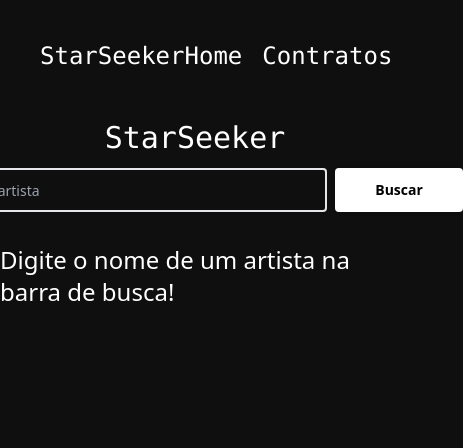
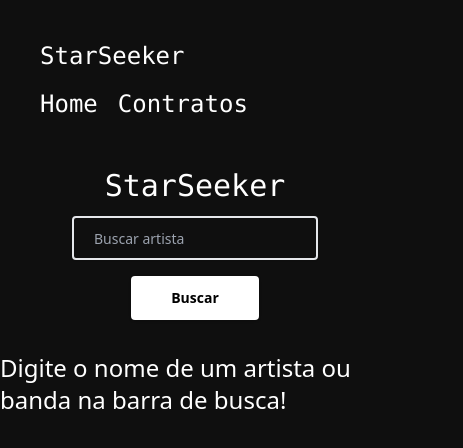
Before and after one commit to kopz9/teste-tecnico, a React (Vite) app: page / in a window 390 px wide. Shown: the top 448 px of the page, 463 px wide, since content can reach past the window. Built offline with nearby package versions, Linux system fonts and the light colour scheme.

Commit message:
feat: add responsivity + update readme

```diff
--- a/src/components/NavBar.jsx
+++ b/src/components/NavBar.jsx
@@ -3,9 +3,9 @@ import { Link } from "react-router-dom";
 export const NavigationBar = () => {
   return (
 <>
-      <header className="text-2xl font-mono text-white top-0 z-[20] p-5 mx-5 mt-5 flex items-center justify-between">
+  <header className="text-2xl font-mono text-white top-0 z-[20] p-5 mx-5 mt-5 flex items-center justify-between flex-wrap sm:flex-nowrap">
     <Link to="/" className="transition-transform duration-300 hover:translate-y-[-4px]">StarSeeker</Link>
-        <div className="flex items-center space-x-5">
+    <div className="flex items-center space-x-5 mt-4 sm:mt-0">
       <Link to="/" className="transition-transform duration-300 hover:translate-y-[-3px]">Home</Link>
       <Link to="/hiredArtists" className="transition-transform duration-300 hover:translate-y-[-2px]">Contratos</Link>
     </div>
--- a/src/components/SearchBar.jsx
+++ b/src/components/SearchBar.jsx
@@ -1,18 +1,24 @@
-import React, { useState } from "react";
+import React, { useState, useEffect } from "react";
 import { Link } from "react-router-dom";
 import { Input } from "./ui/input";
 import { Button } from "./ui/button";
 import { NavigationBar } from "./NavBar";
 import toast, { Toaster } from "react-hot-toast";
 
-
 function SearchBar() {
   const [artist, setArtist] = useState("");
   const [artists, setArtists] = useState([]);
   const [hiredArtists, setHiredArtists] = useState([]);
   const [selectedDate, setSelectedDate] = useState("");
+  const [searchActive, setSearchActive] = useState(false);
 
+  const formDataList = JSON.parse(localStorage.getItem("formDataList")) || [];
 
+  useEffect(() => {
+    const savedHiredArtists =
+      JSON.parse(localStorage.getItem("hiredArtists")) || [];
+    setHiredArtists(savedHiredArtists);
+  }, []);
 
   function handleSearch(e) {
     e.preventDefault();
@@ -21,6 +27,7 @@ function SearchBar() {
       return;
     }
 
+    setSearchActive(true);
     setArtist("");
     getArtist(artist);
   }
@@ -34,6 +41,8 @@ function SearchBar() {
       console.log(res.artists.items);
     } catch (error) {
       console.log(error);
+    } finally {
+      setSearchActive(false);
     }
   }
 
@@ -46,27 +55,31 @@ function SearchBar() {
           <h2 className="font-medium font-mono text-white text-3xl mt-7 mb-3">
             StarSeeker
           </h2>
-          <div className="flex items-center">
+          <div className="flex flex-col sm:flex-row items-center">
             <Input
-              className="w-[400px] p-[20px] rounded border-2 text-white focus:outline-none"
+              className="w-full sm:w-[400px] p-[20px] rounded border-2 text-white focus:outline-none mb-4 sm:mb-0 sm:mr-2"
               type="text"
               placeholder="Buscar artista"
               value={artist}
               onChange={(e) => setArtist(e.target.value)}
             />
-            <form onSubmit={handleSearch} className="ml-2">
             <Button
               className="bg-white hover:bg-slate-400 text-black font-bold py-[22px] px-[40px] rounded"
               type="submit"
             >
               Buscar
             </Button>
-            </form>
           </div>
         </div>
+        {searchActive ? (
+          <p className="text-white text-2xl mt-8">
+            Carregando resultados da busca...
+          </p>
+        ) : (
+          <>
             {artists.length === 0 ? (
               <p className="text-white text-2xl mt-8">
-            Digite o nome de um artista na barra de busca!
+                Digite o nome de um artista ou banda na barra de busca!
               </p>
             ) : (
               <div className="grid grid-cols-1 sm:grid-cols-2 md:grid-cols-3 lg:grid-cols-4 gap-4 mt-8">
@@ -102,9 +115,16 @@ function SearchBar() {
                             date: selectedDate,
                           },
                         ]);
+
+                        const artistAndPhotoUrl = {
+                          ...artist.data.profile,
+                          photoUrl:
+                            artist.data.visuals.avatarImage.sources[0].url,
+                        };
+
                         localStorage.setItem(
                           "selectedArtist",
-                      JSON.stringify(artist.data.profile)
+                          JSON.stringify(artistAndPhotoUrl)
                         );
                       }}
                     >
@@ -114,6 +134,18 @@ function SearchBar() {
                 ))}
               </div>
             )}
+            {hiredArtists.length > 0 && (
+              <div className="mt-8">
+                <h2 className="text-white text-2xl">Artistas contratados:</h2>
+                <ul className="text-white">
+                  {hiredArtists.map((artist, index) => (
+                    <li key={index}>{artist.hiredArtist}</li>
+                  ))}
+                </ul>
+              </div>
+            )}
+          </>
+        )}
       </div>
     </>
   );
```
Also changed, not shown: vercel.json (deleted), 1 other file (tests, documents, lock files or other folders). Lines whose indentation alone changed are shown as unchanged.
